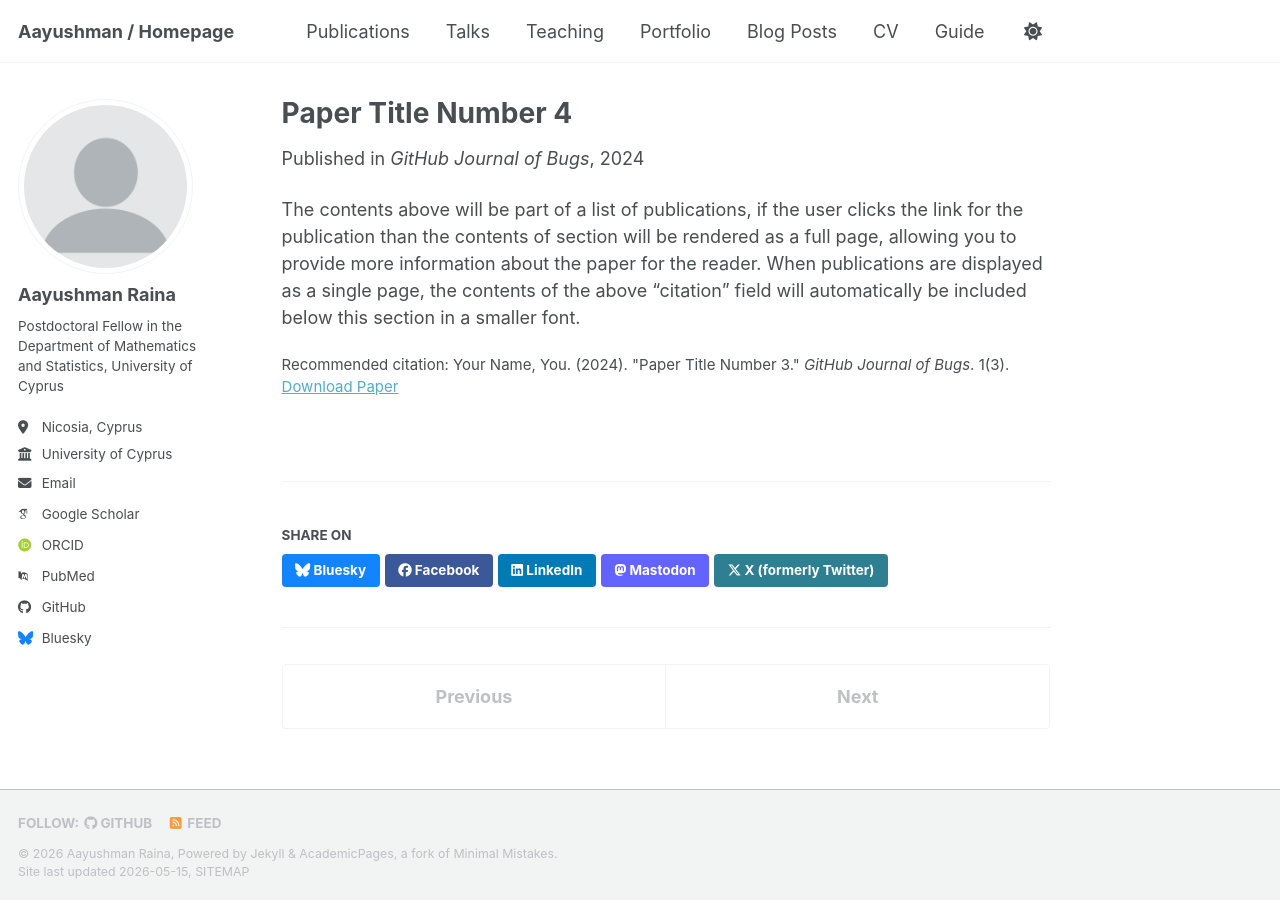
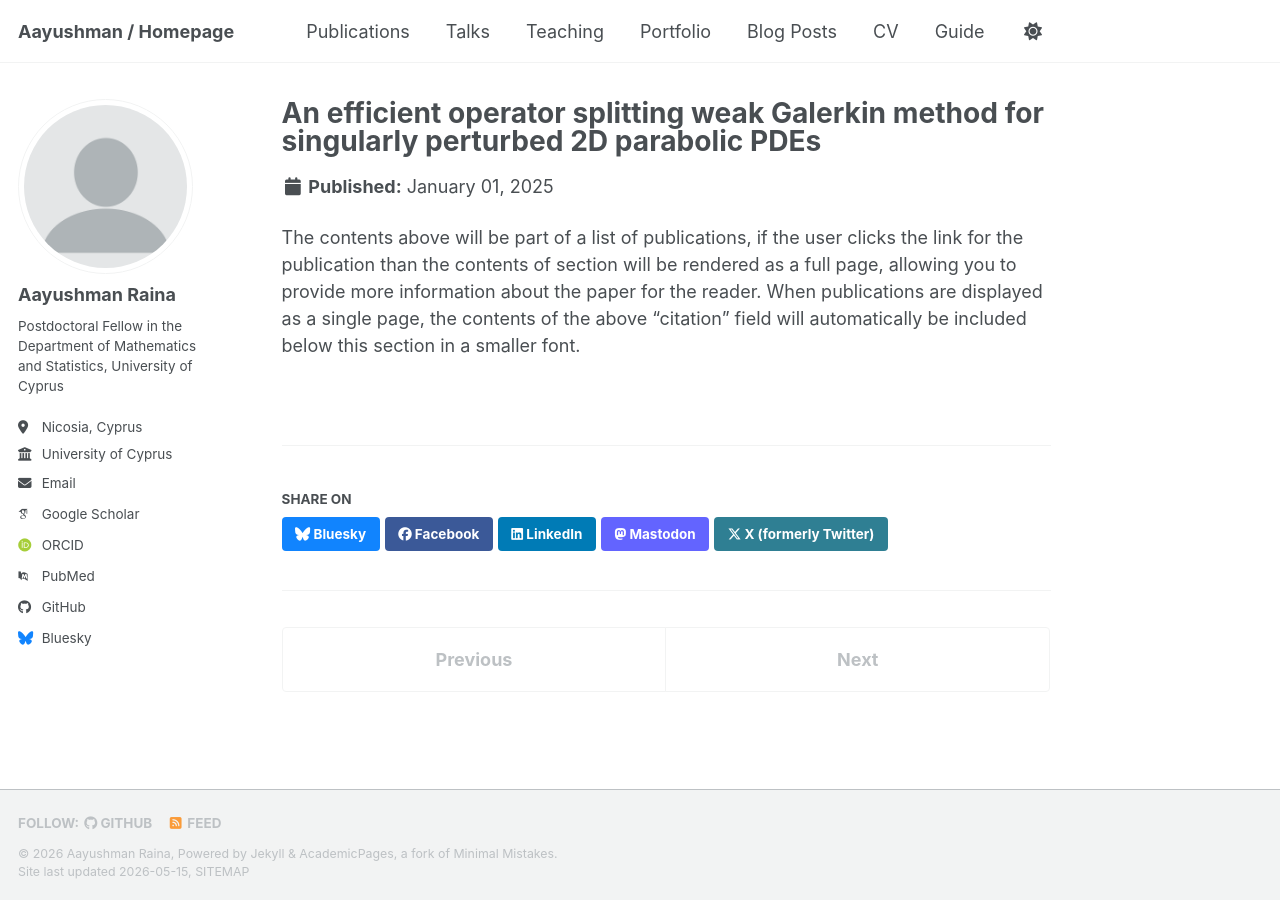
Before and after one commit to Aayushman5/Aayushman5.github.io, a Jekyll site: the page built from _publications/2024-02-17-paper-title-number-4.md, in a window 1280 px wide. Built offline with Jekyll 4.4.1, drawn with Linux system fonts in a browser that asks for light colours; some web fonts are replaced; a script bundle is joined from its source files by our own code; library files that are not in the unit come from our copies.

Commit message:
Update 2024-02-17-paper-title-number-4.md

```diff
--- a/_publications/2024-02-17-paper-title-number-4.md
+++ b/_publications/2024-02-17-paper-title-number-4.md
@@ -1,13 +1,12 @@
 ---
-title: "Paper Title Number 4"
+title: "An efficient operator splitting weak Galerkin method for singularly perturbed 2D parabolic PDEs"
 collection: publications
-category: conferences
+category: publications
 permalink: /publication/2024-02-17-paper-title-number-4
 excerpt: 'This paper is about fixing template issue #693.'
-date: 2024-02-17
-venue: 'GitHub Journal of Bugs'
+date: 2025-01-01
+journal: 'Numerical Algorithms'
 paperurl: 'https://academicpages.github.io/files/paper3.pdf'
-citation: 'Your Name, You. (2024). &quot;Paper Title Number 3.&quot; <i>GitHub Journal of Bugs</i>. 1(3).'
 ---
 
 The contents above will be part of a list of publications, if the user clicks the link for the publication than the contents of section will be rendered as a full page, allowing you to provide more information about the paper for the reader. When publications are displayed as a single page, the contents of the above "citation" field will automatically be included below this section in a smaller font.
```
